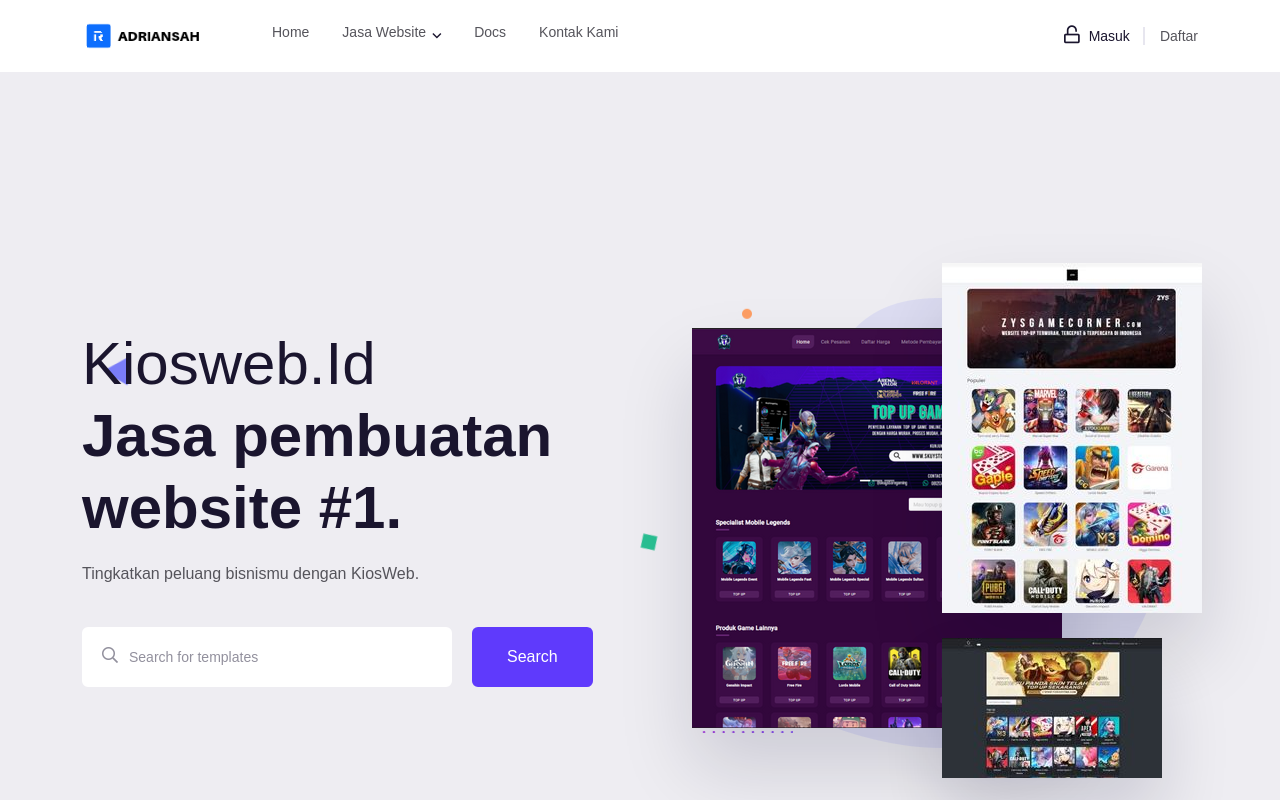
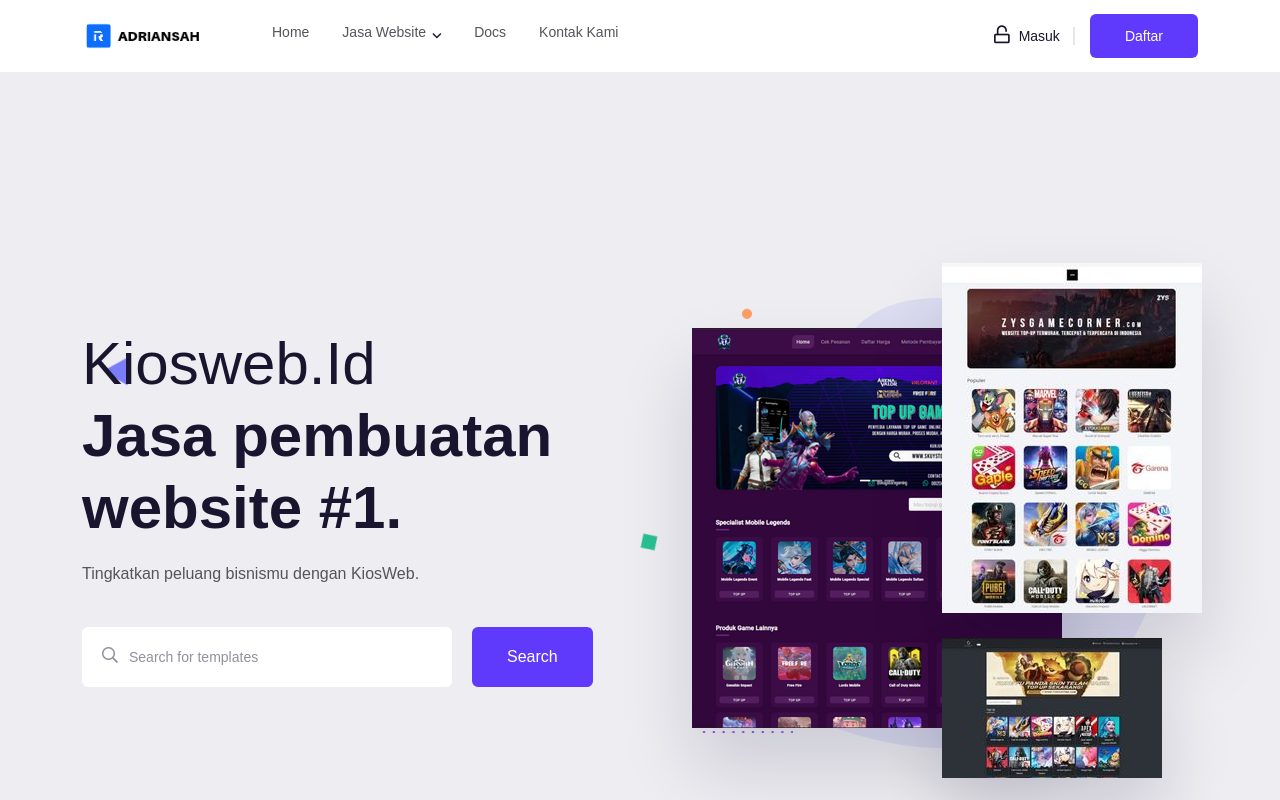
Before and after one commit to adriansahdotnet/kiosweb, a Next.js app: page / in a window 1280 px wide. Shown: the top 800 px of the page. Built offline with nearby package versions, Linux system fonts and the light colour scheme; no server answers; a web font is replaced by a local one.

Commit message:
update 1.5.7

```diff
--- a/src/components/Home/Header.js
+++ b/src/components/Home/Header.js
@@ -106,10 +106,10 @@
                       </Link>
                     )}
                   </div>
-                  <div class="header__btn d-none d-xl-block">
-                    <Link href="/sign-up" class="m-btn m-btn-2">
-                      Daftar
-                    </Link>
+                  <div>
+                    <button type="submit" className="m-btn m-btn-2">
+                      <Link href="/sign-up">Daftar</Link>
+                    </button>
                   </div>
                   <div
                     className="sidebar__menu d-lg-none ms-3"
```
